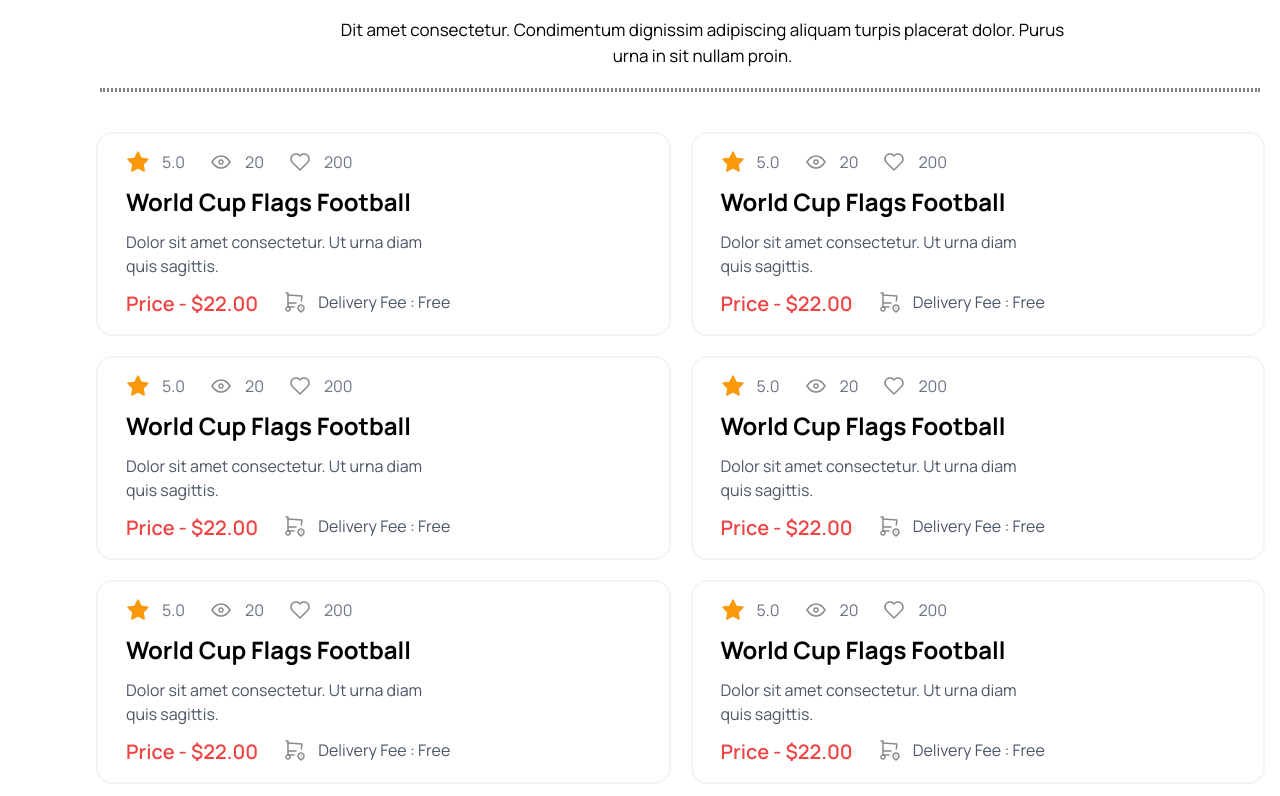
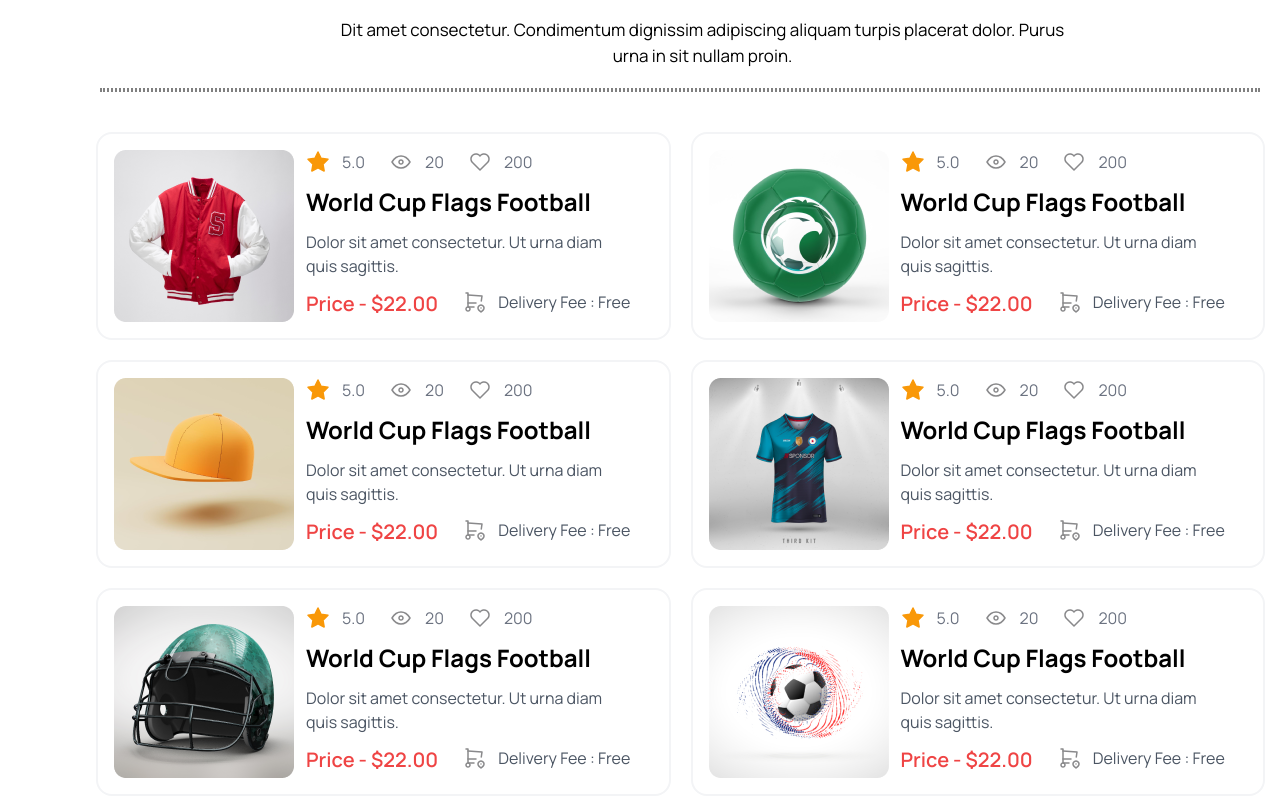
Before and after one commit to mahabuburrifat/b9a3-assignment-3-repo, a plain HTML site: page html code/index.html in a window 1280 px wide. Shown: the part 2526-3322 px from the top of the page. Drawn offline with nearby package versions, Linux system fonts and the light colour scheme.

Commit message:
add all images

```diff
--- a/html code/index.html
+++ b/html code/index.html
@@ -166,7 +166,7 @@
                     <div class="flex gap-3">
                         <!--only img-->
                         <div>
-                            <img src="./Images/5.png" alt="">
+                            <img src="../Images/5.png" alt="">
                         </div>
                         <!--div text-->
                         <div class="space-y-3">
@@ -247,7 +247,7 @@
                     <div class="flex gap-3">
                         <!--only img-->
                         <div>
-                            <img src="./Images/6.png" alt="">
+                            <img src="../Images/6.png" alt="">
                         </div>
                         <!--div text-->
                         <div class="space-y-3">
@@ -328,7 +328,7 @@
                     <div class="flex gap-3">
                         <!--only img-->
                         <div>
-                            <img src="./Images/7.png" alt="">
+                            <img src="../Images/7.png" alt="">
                         </div>
                         <!--div text-->
                         <div class="space-y-3">
@@ -409,7 +409,7 @@
                     <div class="flex gap-3">
                         <!--only img-->
                         <div>
-                            <img src="./Images/8.png" alt="">
+                            <img src="../Images/8.png" alt="">
                         </div>
                         <!--div text-->
                         <div class="space-y-3">
@@ -490,7 +490,7 @@
                     <div class="flex gap-3">
                         <!--only img-->
                         <div>
-                            <img src="./Images/9.png" alt="">
+                            <img src="../Images/9.png" alt="">
                         </div>
                         <!--div text-->
                         <div class="space-y-3">
@@ -571,7 +571,7 @@
                     <div class="flex gap-3">
                         <!--only img-->
                         <div>
-                            <img src="./Images/10.png" alt="">
+                            <img src="../Images/10.png" alt="">
                         </div>
                         <!--div text-->
                         <div class="space-y-3">
```
